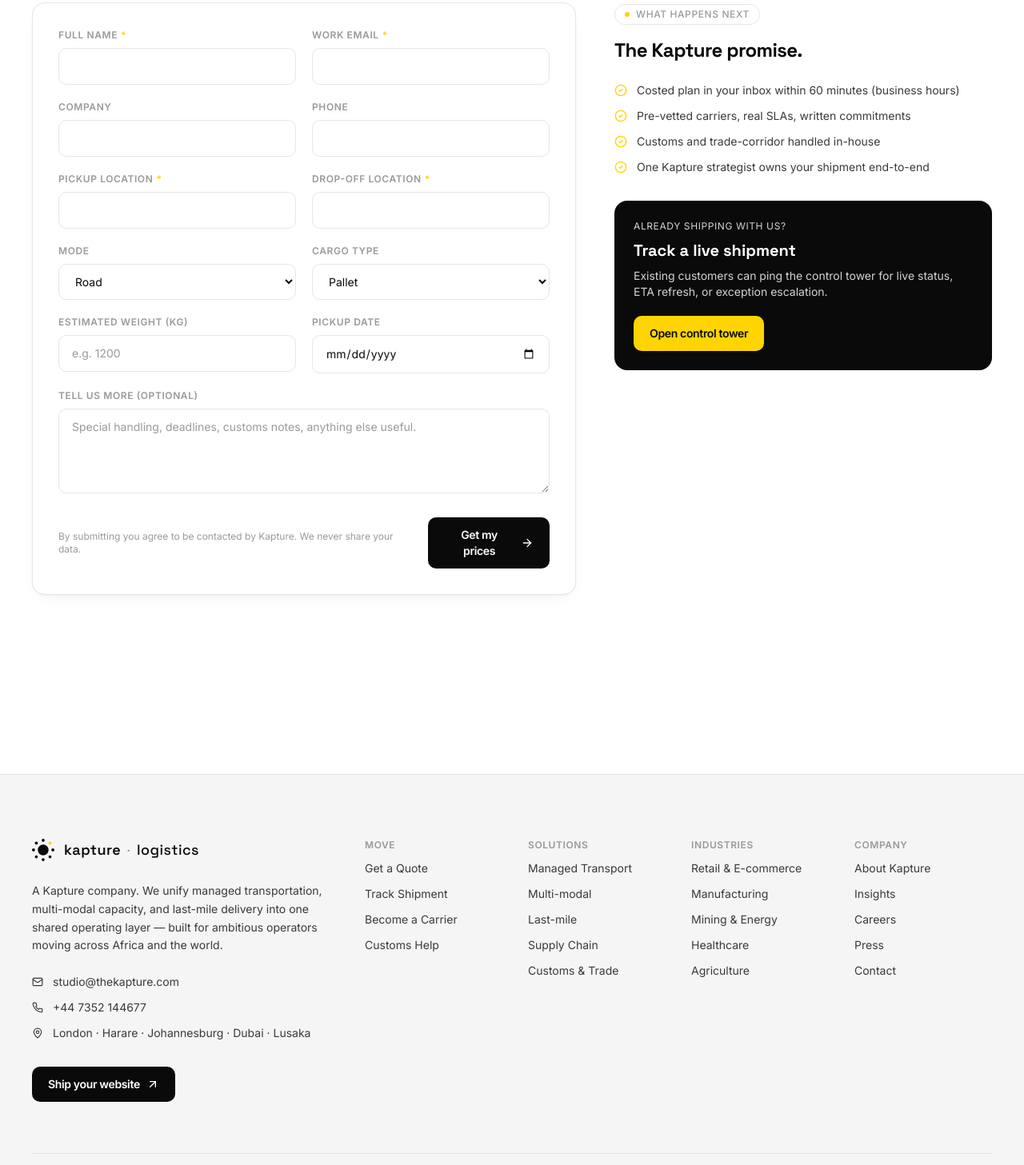
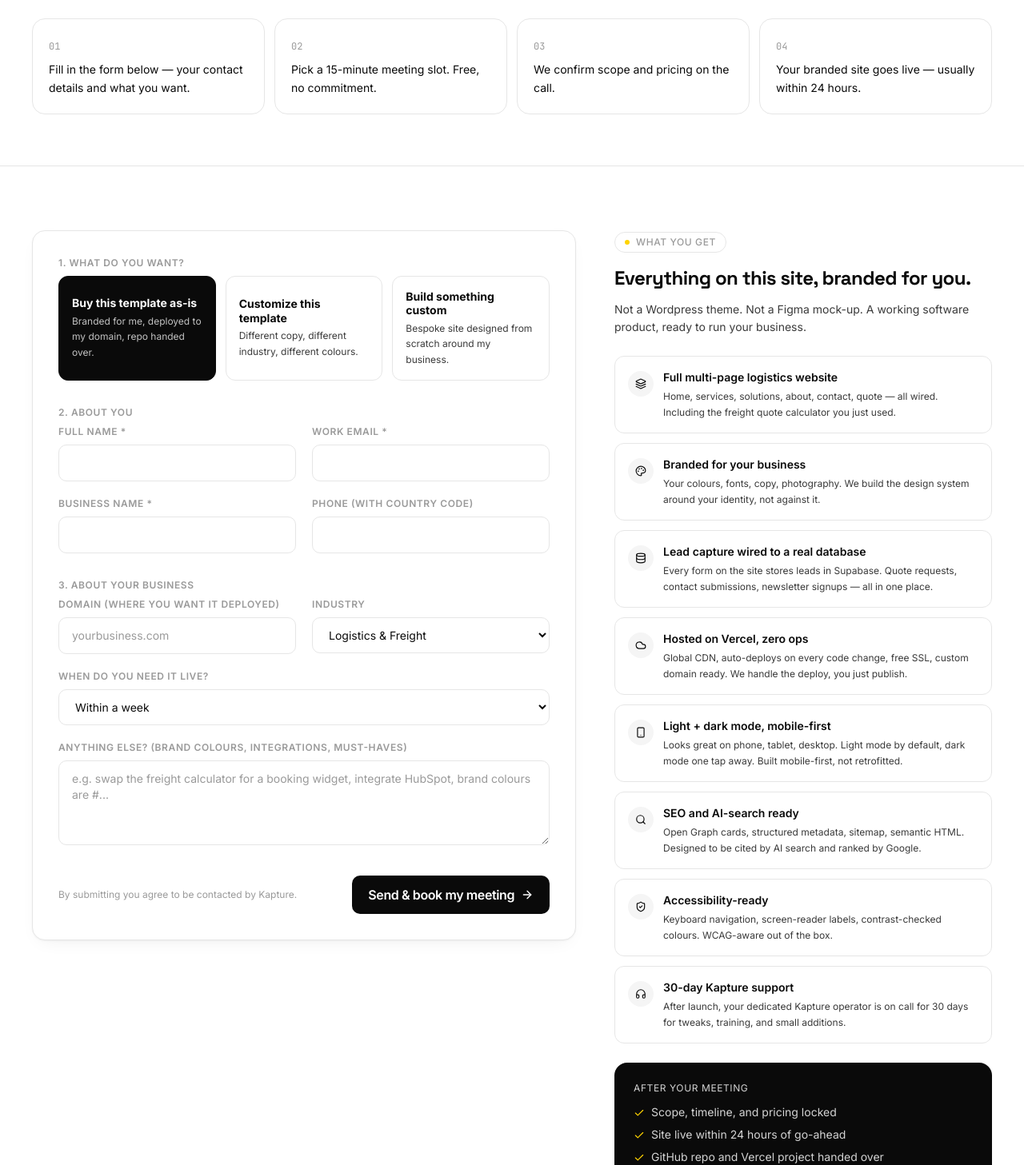
Before and after one commit to thekapturedream/kapture-logistics, a Next.js app: page /quote in a window 1280 px wide. Shown: the part 653-2110 px from the top of the page at 80% size. Built offline with nearby package versions, Linux system fonts and the light colour scheme; no server answers.

Commit message:
feat: /quote becomes Ship your website today funnel; rest of site stays logistics

```diff
--- a/src/app/quote/page.tsx
+++ b/src/app/quote/page.tsx
@@ -1,80 +1,171 @@
 import type { Metadata } from "next";
 import { PageHeader } from "@/components/PageHeader";
 import { QuoteForm } from "@/components/QuoteForm";
-import { CheckCircle2 } from "lucide-react";
+import {
+  Check,
+  Layers,
+  Database,
+  Palette,
+  Smartphone,
+  Search,
+  ShieldCheck,
+  Cloud,
+  HeadphonesIcon,
+} from "lucide-react";
 
 export const metadata: Metadata = {
-  title: "Get a Quote — Ship in 30 seconds",
+  title: "Ship your website today with Kapture",
   description:
-    "Tell us where it needs to go. We design the lane, price it, and move the goods — usually within the hour.",
+    "Heads up — what you're looking at is a Kapture website template, ready to be branded for your business. Tell us about you, then book a 15-minute meeting to ship it.",
 };
 
-const PROMISES = [
-  "Costed plan in your inbox within 60 minutes (business hours)",
-  "Pre-vetted carriers, real SLAs, written commitments",
-  "Customs and trade-corridor handled in-house",
-  "One Kapture strategist owns your shipment end-to-end",
+const STEPS = [
+  "Fill in the form below — your contact details and what you want.",
+  "Pick a 15-minute meeting slot. Free, no commitment.",
+  "We confirm scope and pricing on the call.",
+  "Your branded site goes live — usually within 24 hours.",
 ];
 
-type Props = {
-  searchParams: {
-    mode?: string;
-    origin?: string;
-    destination?: string;
-    cargo?: string;
-    service?: string;
-  };
-};
+const FEATURES = [
+  {
+    icon: Layers,
+    title: "Full multi-page logistics website",
+    body: "Home, services, solutions, about, contact, quote — all wired. Including the freight quote calculator you just used.",
+  },
+  {
+    icon: Palette,
+    title: "Branded for your business",
+    body: "Your colours, fonts, copy, photography. We build the design system around your identity, not against it.",
+  },
+  {
+    icon: Database,
+    title: "Lead capture wired to a real database",
+    body: "Every form on the site stores leads in Supabase. Quote requests, contact submissions, newsletter signups — all in one place.",
+  },
+  {
+    icon: Cloud,
+    title: "Hosted on Vercel, zero ops",
+    body: "Global CDN, auto-deploys on every code change, free SSL, custom domain ready. We handle the deploy, you just publish.",
+  },
+  {
+    icon: Smartphone,
+    title: "Light + dark mode, mobile-first",
+    body: "Looks great on phone, tablet, desktop. Light mode by default, dark mode one tap away. Built mobile-first, not retrofitted.",
+  },
+  {
+    icon: Search,
+    title: "SEO and AI-search ready",
+    body: "Open Graph cards, structured metadata, sitemap, semantic HTML. Designed to be cited by AI search and ranked by Google.",
+  },
+  {
+    icon: ShieldCheck,
+    title: "Accessibility-ready",
+    body: "Keyboard navigation, screen-reader labels, contrast-checked colours. WCAG-aware out of the box.",
+  },
+  {
+    icon: HeadphonesIcon,
+    title: "30-day Kapture support",
+    body: "After launch, your dedicated Kapture operator is on call for 30 days for tweaks, training, and small additions.",
+  },
+];
 
-export default function QuotePage({ searchParams }: Props) {
+export default function QuotePage() {
   return (
     <>
       <PageHeader
-        eyebrow="Get a Quote"
-        title="Punch in your endpoints. We'll handle the world in between."
-        lede="Tell us the lane and the cargo. A Kapture strategist comes back with a costed plan and lane options — usually within the hour. After you submit, lock a 15-minute discovery call to fast-track the move."
+        eyebrow="A heads-up before you continue"
+        title="Ship your website today with Kapture."
+        lede="What you're looking at is a Kapture website template — fully built, ready to be branded for your business. Fill in the short form below, then pick a 15-minute meeting slot. We talk, agree the brief, and your site goes live."
       />
 
-      <section className="container-kapture py-16 md:py-24">
+      {/* How it works — plain English, four steps */}
+      <section className="border-b border-kapture-fog/60 dark:border-kapture-ash">
+        <div className="container-kapture py-12 md:py-16">
+          <p className="chip">
+            <span className="divider-dot" />
+            Here's the plan
+          </p>
+          <ol className="mt-6 grid gap-3 md:grid-cols-4">
+            {STEPS.map((step, i) => (
+              <li
+                key={i}
+                className="rounded-2xl border bg-white p-5 dark:border-kapture-ash dark:bg-kapture-coal"
+              >
+                <span className="font-mono text-xs text-kapture-mist">
+                  {String(i + 1).padStart(2, "0")}
+                </span>
+                <p className="mt-2 text-sm leading-relaxed text-kapture-black dark:text-kapture-white">
+                  {step}
+                </p>
+              </li>
+            ))}
+          </ol>
+        </div>
+      </section>
+
+      {/* Form + features sidebar */}
+      <section className="container-kapture py-16 md:py-20">
         <div className="grid gap-12 lg:grid-cols-12">
           <div className="lg:col-span-7">
-            <QuoteForm defaults={searchParams} />
+            <QuoteForm />
           </div>
 
           <aside className="lg:col-span-5">
-            <div className="sticky top-24 space-y-8">
+            <div className="sticky top-24 space-y-6">
               <div>
                 <p className="chip">
                   <span className="divider-dot" />
-                  What happens next
+                  What you get
                 </p>
                 <h3 className="mt-4 font-display text-2xl font-bold tracking-tight">
-                  The Kapture promise.
+                  Everything on this site, branded for you.
                 </h3>
-                <ul className="mt-6 space-y-3">
-                  {PROMISES.map((p) => (
-                    <li key={p} className="flex items-start gap-3 text-sm">
-                      <CheckCircle2 size={16} className="mt-0.5 shrink-0 text-kapture-yellow" />
-                      <span className="text-kapture-smoke dark:text-kapture-fog">{p}</span>
+                <p className="mt-3 text-sm leading-relaxed text-kapture-smoke dark:text-kapture-fog">
+                  Not a Wordpress theme. Not a Figma mock-up. A working software product, ready to
+                  run your business.
+                </p>
+              </div>
+
+              <ul className="space-y-3">
+                {FEATURES.map((f) => {
+                  const Icon = f.icon;
+                  return (
+                    <li
+                      key={f.title}
+                      className="flex items-start gap-3 rounded-xl border bg-white p-4 dark:border-kapture-ash dark:bg-kapture-coal"
+                    >
+                      <div className="mt-0.5 inline-flex h-8 w-8 shrink-0 items-center justify-center rounded-full bg-kapture-paper text-kapture-black dark:bg-kapture-ash dark:text-kapture-white">
+                        <Icon size={14} strokeWidth={2} />
+                      </div>
+                      <div>
+                        <p className="text-sm font-semibold">{f.title}</p>
+                        <p className="mt-1 text-xs leading-relaxed text-kapture-smoke dark:text-kapture-fog">
+                          {f.body}
+                        </p>
+                      </div>
                     </li>
-                  ))}
-                </ul>
-              </div>
+                  );
+                })}
+              </ul>
 
               <div className="rounded-2xl bg-kapture-black p-6 text-kapture-white dark:bg-kapture-ink">
                 <p className="text-xs uppercase tracking-wider text-kapture-fog">
-                  Already shipping with us?
+                  After your meeting
                 </p>
-                <h4 className="mt-2 font-display text-xl font-bold">
-                  Track a live shipment
-                </h4>
-                <p className="mt-2 text-sm text-kapture-fog">
-                  Existing customers can ping the control tower for live status, ETA refresh, or
-                  exception escalation.
-                </p>
-                <a href="/contact?topic=tracking" className="btn-yellow mt-5">
-                  Open control tower
-                </a>
+                <ul className="mt-3 space-y-2 text-sm text-kapture-fog">
+                  <li className="flex items-start gap-2">
+                    <Check size={14} className="mt-1 shrink-0 text-kapture-yellow" />
+                    Scope, timeline, and pricing locked
+                  </li>
+                  <li className="flex items-start gap-2">
+                    <Check size={14} className="mt-1 shrink-0 text-kapture-yellow" />
+                    Site live within 24 hours of go-ahead
+                  </li>
+                  <li className="flex items-start gap-2">
+                    <Check size={14} className="mt-1 shrink-0 text-kapture-yellow" />
+                    GitHub repo and Vercel project handed over
+                  </li>
+                </ul>
               </div>
             </div>
           </aside>
--- a/src/components/QuoteForm.tsx
+++ b/src/components/QuoteForm.tsx
@@ -4,22 +4,20 @@
 import { motion } from "framer-motion";
 import { ArrowRight, CheckCircle2, AlertTriangle, CalendarClock } from "lucide-react";
 import { CalendlyEmbed } from "./CalendlyEmbed";
+import { cn } from "@/lib/utils";
 
 type Status = "idle" | "submitting" | "success" | "error";
 
-type Props = {
-  defaults?: {
-    mode?: string;
-    origin?: string;
-    destination?: string;
-    cargo?: string;
-    service?: string;
-  };
-};
+const INTENTS = [
+  { id: "buy",       label: "Buy this template as-is",        body: "Branded for me, deployed to my domain, repo handed over." },
+  { id: "customize", label: "Customize this template",         body: "Different copy, different industry, different colours." },
+  { id: "custom",    label: "Build something custom",          body: "Bespoke site designed from scratch around my business." },
+];
 
-export function QuoteForm({ defaults }: Props) {
+export function QuoteForm() {
   const [status, setStatus] = React.useState<Status>("idle");
   const [errorMsg, setErrorMsg] = React.useState<string | null>(null);
+  const [intent, setIntent] = React.useState<string>("buy");
   const formRef = React.useRef<HTMLFormElement>(null);
 
   async function onSubmit(e: React.FormEvent<HTMLFormElement>) {
@@ -34,7 +32,7 @@
       const res = await fetch("/api/lead", {
         method: "POST",
         headers: { "Content-Type": "application/json" },
-        body: JSON.stringify({ ...payload, type: "quote", source: "quote-page" }),
+        body: JSON.stringify({ ...payload, type: "quote", source: "kapture-template-onboarding" }),
       });
 
       if (!res.ok) {
@@ -50,8 +48,7 @@
     }
   }
 
-  // SUCCESS STATE — every freight quote submission converts into a booked
-  // discovery call with the Kapture team.
+  // SUCCESS — Calendly booking for the 15-minute discovery call.
   if (status === "success") {
     return (
       <motion.div
@@ -62,19 +59,18 @@
         <div className="rounded-2xl border border-kapture-yellow bg-kapture-yellow/10 p-7 md:p-8">
           <CheckCircle2 className="text-kapture-amber" size={28} />
           <h3 className="mt-4 font-display text-2xl font-bold tracking-tight">
-            Quote request received.
+            Got it. Now lock the call.
           </h3>
           <p className="mt-2 text-sm text-kapture-smoke dark:text-kapture-fog md:text-base">
-            A Kapture logistics specialist is on it. To fast-track pricing and lane options, lock
-            a 15-minute discovery call below — we'll walk through your shipment on the call and
-            send a costed plan inside the same hour.
+            Pick a 15-minute slot below. We'll walk through what you want, agree the scope and
+            timeline, and confirm pricing on the call. Free, no commitment.
           </p>
         </div>
 
         <div className="flex items-center gap-3 px-1">
           <CalendarClock size={18} className="text-kapture-yellow" />
           <p className="text-sm font-semibold uppercase tracking-wider text-kapture-mist">
-            Pick a slot · Free · 15 minutes
+            Free · 15 minutes · With Kapture
           </p>
         </div>
 
@@ -89,66 +85,105 @@
       onSubmit={onSubmit}
       className="rounded-2xl border bg-white p-6 shadow-kapture-soft dark:border-kapture-ash dark:bg-kapture-coal md:p-8"
     >
+      {/* Step 1 — Intent */}
+      <p className="label">1. What do you want?</p>
+      <div className="grid gap-3 md:grid-cols-3">
+        {INTENTS.map((opt) => {
+          const active = intent === opt.id;
+          return (
+            <button
+              type="button"
+              key={opt.id}
+              onClick={() => setIntent(opt.id)}
+              className={cn(
+                "rounded-xl border p-4 text-left transition-all",
+                active
+                  ? "border-kapture-black bg-kapture-black text-kapture-white dark:border-kapture-white dark:bg-kapture-white dark:text-kapture-black"
+                  : "hover:border-kapture-black dark:hover:border-kapture-white",
+              )}
+            >
+              <p className="text-sm font-bold leading-tight">{opt.label}</p>
+              <p
+                className={cn(
+                  "mt-1 text-xs leading-relaxed",
+                  active
+                    ? "text-white/75 dark:text-kapture-black/75"
+                    : "text-kapture-smoke dark:text-kapture-fog",
+                )}
+              >
+                {opt.body}
+              </p>
+            </button>
+          );
+        })}
+      </div>
+      <input type="hidden" name="intent" value={intent} />
+
+      {/* Step 2 — About you */}
+      <p className="label mt-8">2. About you</p>
       <div className="grid gap-5 md:grid-cols-2">
-        <Field label="Full name" name="name" required />
-        <Field label="Work email" name="email" type="email" required />
-        <Field label="Company" name="company" />
-        <Field label="Phone" name="phone" type="tel" />
-        <Field label="Pickup location" name="origin" required defaultValue={defaults?.origin} />
-        <Field label="Drop-off location" name="destination" required defaultValue={defaults?.destination} />
+        <Field label="Full name *"      name="name"     required />
+        <Field label="Work email *"     name="email"    type="email" required />
+        <Field label="Business name *"  name="company"  required />
+        <Field label="Phone (with country code)" name="phone" type="tel" />
+      </div>
 
+      {/* Step 3 — About the build */}
+      <p className="label mt-8">3. About your business</p>
+      <div className="grid gap-5 md:grid-cols-2">
+        <Field
+          label="Domain (where you want it deployed)"
+          name="domain"
+          placeholder="yourbusiness.com"
+        />
         <label>
-          <span className="label">Mode</span>
-          <select className="field" name="mode" defaultValue={defaults?.mode || "road"}>
-            <option value="road">Road</option>
-            <option value="air">Air</option>
-            <option value="sea">Sea</option>
-            <option value="express">Express</option>
-            <option value="multi">Multi-modal</option>
+          <span className="label">Industry</span>
+          <select className="field" name="industry" defaultValue="Logistics & Freight">
+            <option>Logistics & Freight</option>
+            <option>Retail & E-commerce</option>
+            <option>Manufacturing</option>
+            <option>Mining & Energy</option>
+            <option>Healthcare</option>
+            <option>Agriculture</option>
+            <option>Tech & SaaS</option>
+            <option>Financial Services</option>
+            <option>Hospitality</option>
+            <option>Government / Public</option>
+            <option>Other</option>
           </select>
         </label>
-
-        <label>
-          <span className="label">Cargo type</span>
-          <select className="field" name="cargo_type" defaultValue={defaults?.cargo || "Pallet"}>
-            <option>Pallet</option>
-            <option>Container (20ft)</option>
-            <option>Container (40ft)</option>
-            <option>Bulk</option>
-            <option>Refrigerated</option>
-            <option>Oversize</option>
-            <option>Documents</option>
+        <label className="md:col-span-2">
+          <span className="label">When do you need it live?</span>
+          <select className="field" name="timeline" defaultValue="Within a week">
+            <option>ASAP — within 24 hours</option>
+            <option>Within a week</option>
+            <option>Within a month</option>
+            <option>Next quarter</option>
+            <option>Just exploring</option>
           </select>
         </label>
-
-        <Field label="Estimated weight (kg)" name="weight_kg" type="number" placeholder="e.g. 1200" />
-        <Field label="Pickup date" name="pickup_date" type="date" />
       </div>
 
       <label className="mt-5 block">
-        <span className="label">Tell us more (optional)</span>
+        <span className="label">Anything else? (brand colours, integrations, must-haves)</span>
         <textarea
           name="message"
           rows={4}
           className="field"
-          placeholder="Special handling, deadlines, customs notes, anything else useful."
+          placeholder="e.g. swap the freight calculator for a booking widget, integrate HubSpot, brand colours are #..."
         />
       </label>
 
-      {defaults?.service && (
-        <input type="hidden" name="service" value={defaults.service} />
-      )}
-
-      <div className="mt-6 flex flex-col items-start gap-4 md:flex-row md:items-center md:justify-between">
+      <div className="mt-8 flex flex-col items-start gap-4 md:flex-row md:items-center md:justify-between">
         <p className="text-xs text-kapture-mist">
-          By submitting you agree to be contacted by Kapture. We never share your data.
+          By submitting you agree to be contacted by Kapture.
         </p>
         <button
           type="submit"
           disabled={status === "submitting"}
-          className="btn-primary disabled:opacity-60"
+          className="btn-primary text-base disabled:opacity-60"
         >
-          {status === "submitting" ? "Sending…" : "Get my prices"}
+          {status === "submitting" ? "Sending…" : "Send & book my meeting"}
           <ArrowRight size={16} />
         </button>
       </div>
@@ -180,10 +215,7 @@
 }) {
   return (
     <label>
-      <span className="label">
-        {label}
-        {required && <span className="ml-1 text-kapture-yellow">*</span>}
-      </span>
+      <span className="label">{label}</span>
       <input
         type={type}
         name={name}
```
